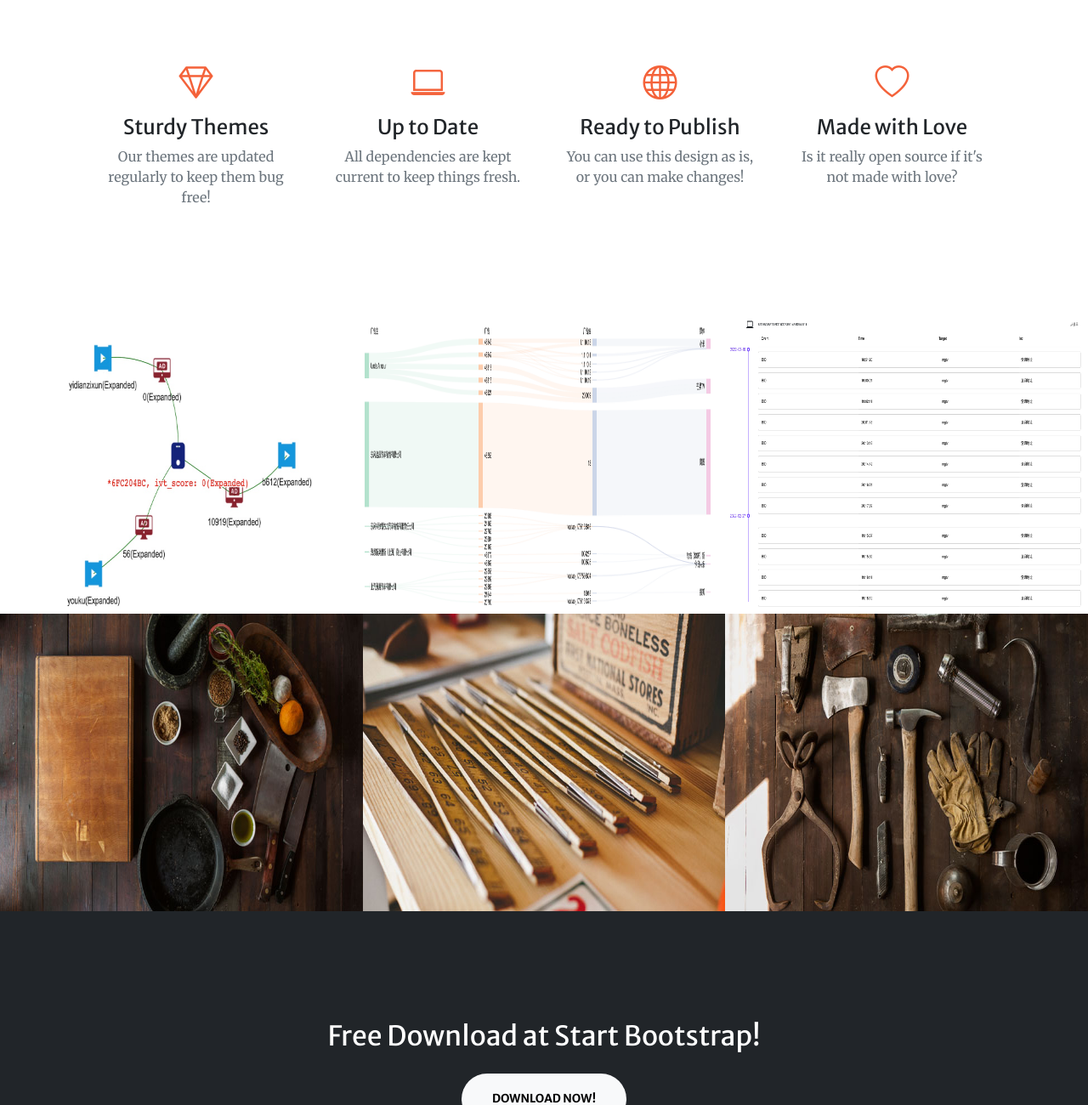
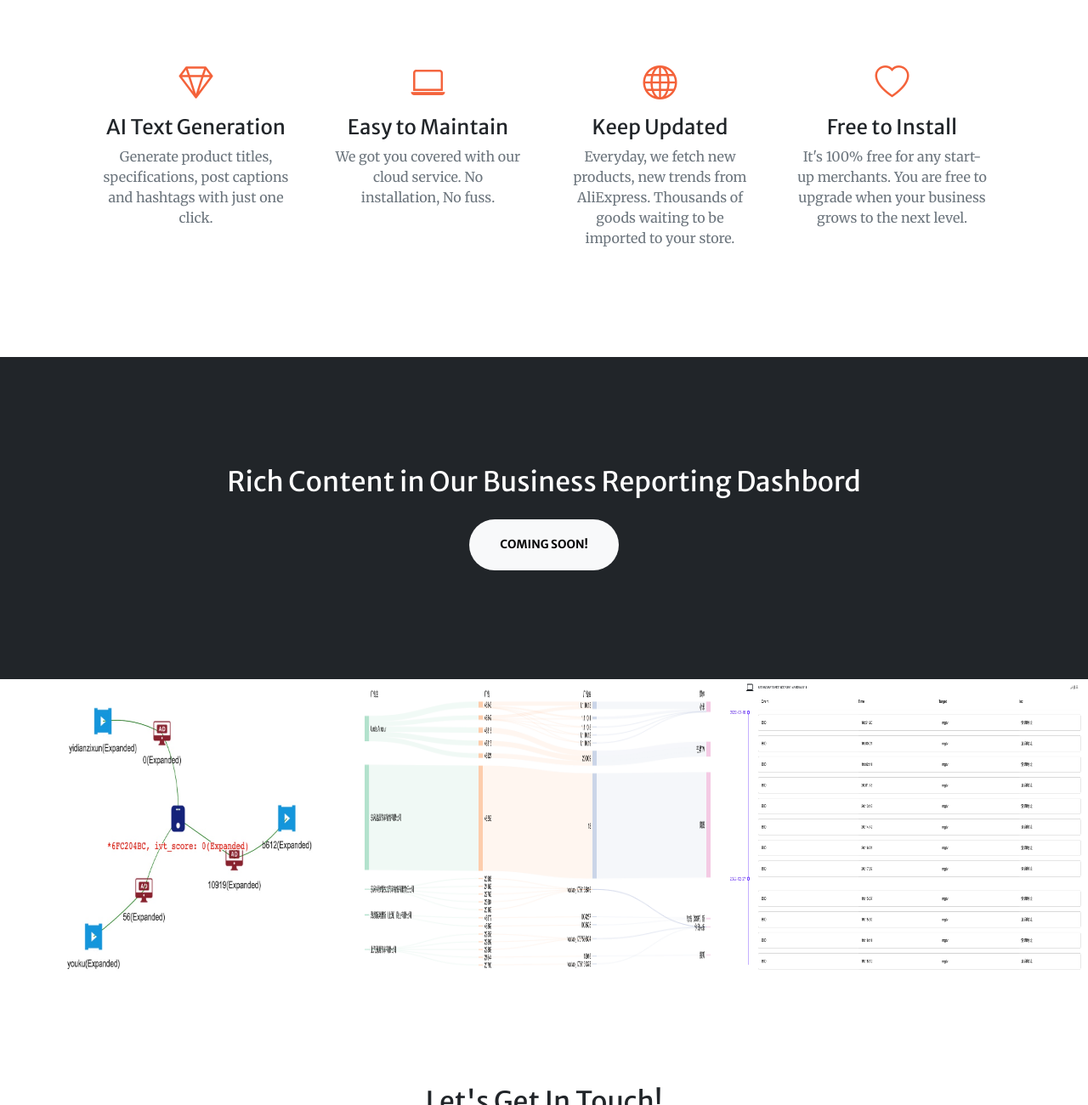
Before and after one commit to DanielZhangQingLong/parallelstream-official, a plain HTML site: page index.html in a window 1280 px wide. Shown: the part 1500-2800 px from the top of the page at 85% size. Drawn offline with nearby package versions, Linux system fonts and the light colour scheme; some packages are replaced by stand-ins of ours; a script that the page names is missing.

Commit message:
update content

```diff
--- a/index.html
+++ b/index.html
@@ -8,7 +8,7 @@
     />
     <meta name="description" content="" />
     <meta name="author" content="" />
-    <title>Creative - Start Bootstrap Theme</title>
+    <title>ParallelStream - An Ecommerce Company Built for Future Shopping Experiences</title>
     <!-- Favicon-->
     <link rel="icon" type="image/x-icon" href="assets/favicon.ico" />
     <!-- Bootstrap Icons-->
@@ -79,15 +79,13 @@
         >
           <div class="col-lg-8 align-self-end">
             <h1 class="text-white font-weight-bold">
-              Your Favorite Place for Free Bootstrap Themes
+              Next Generation E-Commerce Management System
             </h1>
             <hr class="divider" />
           </div>
           <div class="col-lg-8 align-self-baseline">
             <p class="text-white-75 mb-5">
-              Start Bootstrap can help you build better websites using the
-              Bootstrap framework! Just download a theme and start customizing,
-              no strings attached!
+              ParallelStream can help you build better e-commerce system using cutting-edge technlogies of AI, Network and Software.
             </p>
             <a class="btn btn-primary btn-xl" href="#about">Find Out More</a>
           </div>
@@ -102,9 +100,8 @@
             <h2 class="text-white mt-0">We've got what you need!</h2>
             <hr class="divider divider-light" />
             <p class="text-white-75 mb-4">
-              Start Bootstrap has everything you need to get your new website up
-              and running in no time! Choose one of our open source, free to
-              download, and easy to use themes! No strings attached!
+              Automatical Product managment, order management, social media management in one-stop.
+              Reduce the manpower required to run an online store to the minimum and keep same the shop experience as any human-running stores.
             </p>
             <a class="btn btn-light btn-xl" href="#services">Get Started!</a>
           </div>
@@ -120,9 +117,9 @@
           <div class="col-lg-3 col-md-6 text-center">
             <div class="mt-5">
               <div class="mb-2"><i class="bi-gem fs-1 text-primary"></i></div>
-              <h3 class="h4 mb-2">Sturdy Themes</h3>
+              <h3 class="h4 mb-2">AI Text Generation</h3>
               <p class="text-muted mb-0">
-                Our themes are updated regularly to keep them bug free!
+                Generate product titles, specifications, post captions and hashtags with just one click.
               </p>
             </div>
           </div>
@@ -131,27 +128,28 @@
               <div class="mb-2">
                 <i class="bi-laptop fs-1 text-primary"></i>
               </div>
-              <h3 class="h4 mb-2">Up to Date</h3>
+              <h3 class="h4 mb-2">Easy to Maintain</h3>
               <p class="text-muted mb-0">
-                All dependencies are kept current to keep things fresh.
+                We got you covered with our cloud service. No installation, No fuss.
               </p>
             </div>
           </div>
           <div class="col-lg-3 col-md-6 text-center">
             <div class="mt-5">
               <div class="mb-2"><i class="bi-globe fs-1 text-primary"></i></div>
-              <h3 class="h4 mb-2">Ready to Publish</h3>
+              <h3 class="h4 mb-2">Keep Updated</h3>
               <p class="text-muted mb-0">
-                You can use this design as is, or you can make changes!
+                Everyday, we fetch new products, new trends from AliExpress.
+                Thousands of goods waiting to be imported to your store.
               </p>
             </div>
           </div>
           <div class="col-lg-3 col-md-6 text-center">
             <div class="mt-5">
               <div class="mb-2"><i class="bi-heart fs-1 text-primary"></i></div>
-              <h3 class="h4 mb-2">Made with Love</h3>
+              <h3 class="h4 mb-2">Free to Install</h3>
               <p class="text-muted mb-0">
-                Is it really open source if it's not made with love?
+                It's 100% free for any start-up merchants. You are free to upgrade when your business grows to the next level.
               </p>
             </div>
           </div>
@@ -159,6 +157,17 @@
       </div>
     </section>
     <!-- Portfolio-->
+    <!-- Call to action-->
+    <section class="page-section bg-dark text-white">
+      <div class="container px-4 px-lg-5 text-center">
+        <h2 class="mb-4">Rich Content in Our Business Reporting Dashbord</h2>
+        <a
+          class="btn btn-light btn-xl"
+          href="https://www.instap.net/"
+          >Coming Soon!</a
+        >
+      </div>
+    </section>
     <div id="portfolio">
       <div class="container-fluid p-0">
         <div class="row g-0">
@@ -219,71 +228,9 @@
               </div>
             </a>
           </div>
-          <div class="col-lg-4 col-sm-6">
-            <a
-              class="portfolio-box"
-              href="assets/img/portfolio/fullsize/4.jpg"
-              title="Project Name"
-            >
-              <img
-                class="img-fluid"
-                src="assets/img/portfolio/thumbnails/4.jpg"
-                alt="..."
-              />
-              <div class="portfolio-box-caption">
-                <div class="project-category text-white-50">Category</div>
-                <div class="project-name">Project Name</div>
-              </div>
-            </a>
-          </div>
-          <div class="col-lg-4 col-sm-6">
-            <a
-              class="portfolio-box"
-              href="assets/img/portfolio/fullsize/5.jpg"
-              title="Project Name"
-            >
-              <img
-                class="img-fluid"
-                src="assets/img/portfolio/thumbnails/5.jpg"
-                alt="..."
-              />
-              <div class="portfolio-box-caption">
-                <div class="project-category text-white-50">Category</div>
-                <div class="project-name">Project Name</div>
-              </div>
-            </a>
-          </div>
-          <div class="col-lg-4 col-sm-6">
-            <a
-              class="portfolio-box"
-              href="assets/img/portfolio/fullsize/6.jpg"
-              title="Project Name"
-            >
-              <img
-                class="img-fluid"
-                src="assets/img/portfolio/thumbnails/6.jpg"
-                alt="..."
-              />
-              <div class="portfolio-box-caption p-3">
-                <div class="project-category text-white-50">Category</div>
-                <div class="project-name">Project Name</div>
-              </div>
-            </a>
-          </div>
         </div>
       </div>
     </div>
-    <!-- Call to action-->
-    <section class="page-section bg-dark text-white">
-      <div class="container px-4 px-lg-5 text-center">
-        <h2 class="mb-4">Free Download at Start Bootstrap!</h2>
-        <a
-          class="btn btn-light btn-xl"
-          href="https://startbootstrap.com/theme/creative/"
-          >Download Now!</a
-        >
-      </div>
-    </section>
     <!-- Contact-->
     <section class="page-section" id="contact">
       <div class="container px-4 px-lg-5">
@@ -409,7 +356,7 @@
         <div class="row gx-4 gx-lg-5 justify-content-center">
           <div class="col-lg-4 text-center mb-5 mb-lg-0">
             <i class="bi-phone fs-2 mb-3 text-muted"></i>
-            <div>+1 (555) 123-4567</div>
+            <div>+86-18621879423</div>
           </div>
         </div>
       </div>
@@ -418,7 +365,7 @@
     <footer class="bg-light py-5">
       <div class="container px-4 px-lg-5">
         <div class="small text-center text-muted">
-          Copyright &copy; 2022 - Company Name
+          Copyright &copy; 2022 - Paralle Stream, LLC
         </div>
       </div>
     </footer>
```
